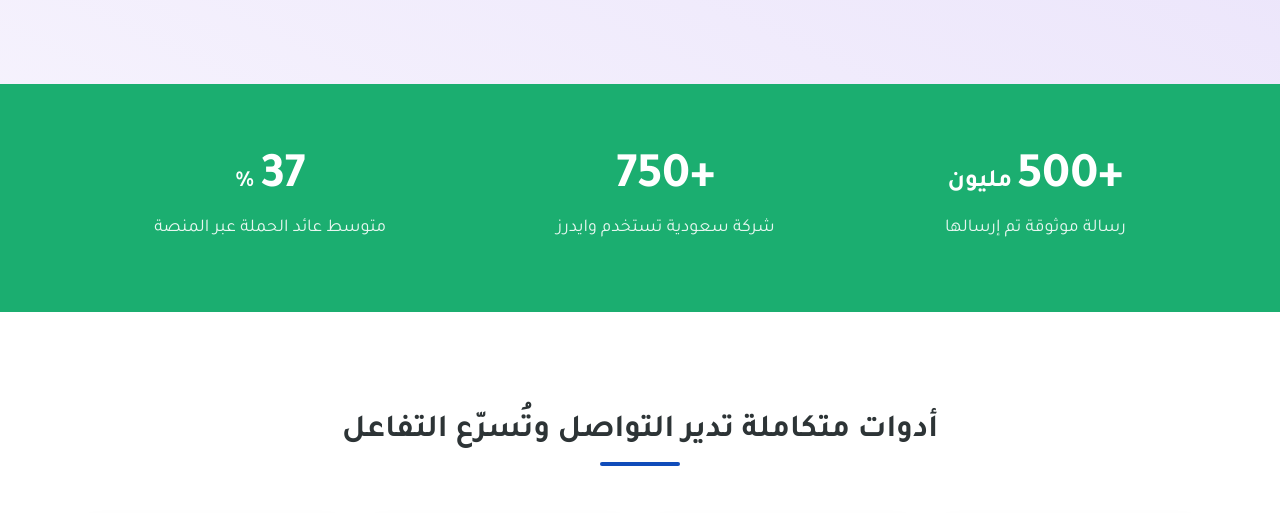
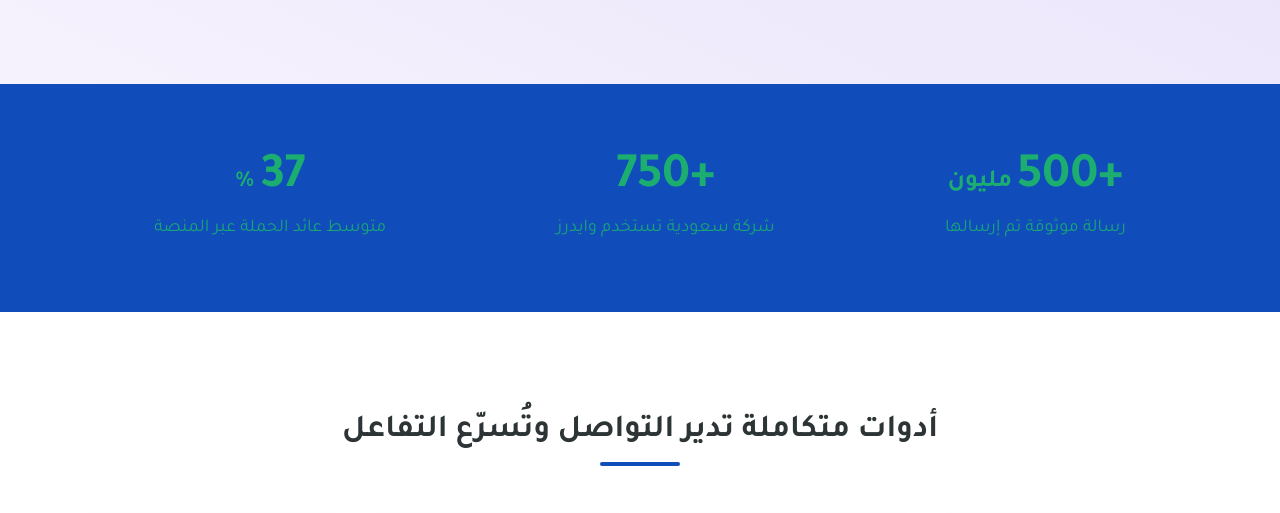
Before and after one commit to nsrfly2218/widerssssssss, a plain HTML site: page index.html in a window 1280 px wide. Shown: the part 510-1023 px from the top of the page. Drawn offline with Linux system fonts and the light colour scheme.

Commit message:
Update styles.css

```diff
--- a/styles.css
+++ b/styles.css
@@ -1225,8 +1225,8 @@ img {
 /* Stats Section */
 .stats {
   padding: 5rem 0;
-  background-color: var(--secondary-color);
-  color: white;
+  background-color: var(--primary-color);
+  color: var(--secondary-color);
 }
 
 .stats-grid {
```
